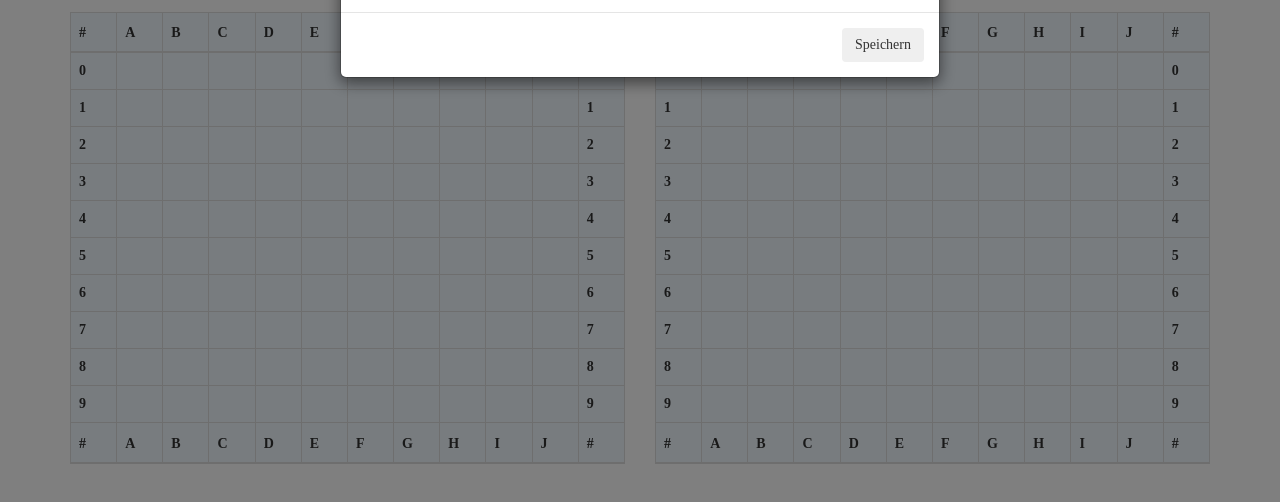
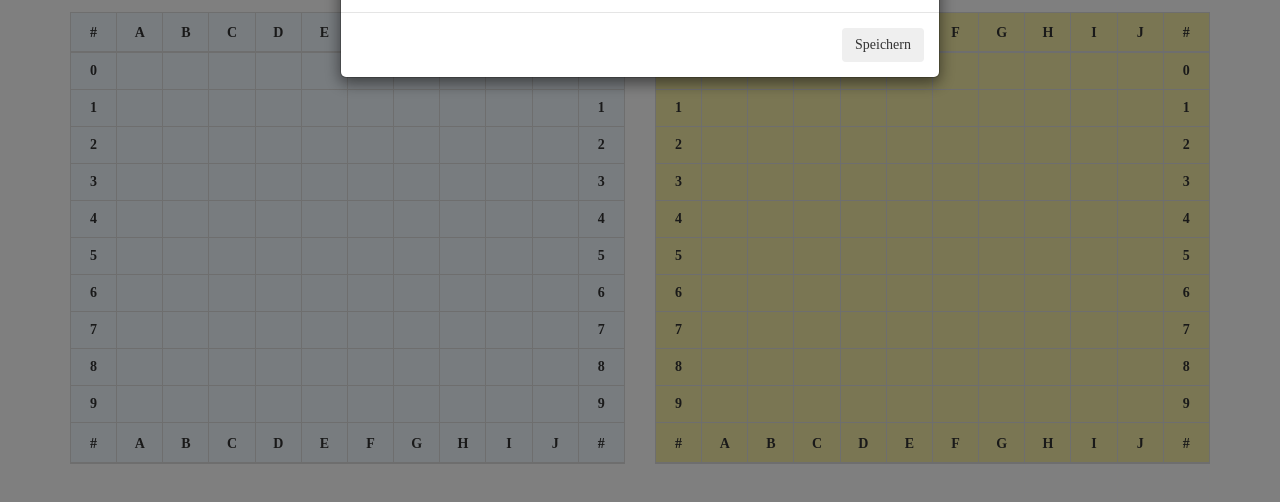
Before and after one commit to MarPra/Die-Flei-igen-Faulen, a plain HTML site: page schiffeVersenken.html in a window 1280 px wide. Shown: the part 224-726 px from the top of the page. Drawn offline with nearby package versions, Linux system fonts and the light colour scheme; a web font is replaced by a local one.

Commit message:
Gegnerfeldfarbe geändert und Buchstaben zentriert

```diff
--- a/schiffeVersenken.css
+++ b/schiffeVersenken.css
@@ -10,10 +10,12 @@
 	height: 40px;
 	min-width: 40px;
 }
-
+.table-bordered * {
+	text-align: center;
+}
 #spielfeldEigen{
     background-color: aliceblue;
 }
 #spielfeldGegner{
-   background-color: aliceblue;
+   background-color: #F5EDA6;
 }
```
